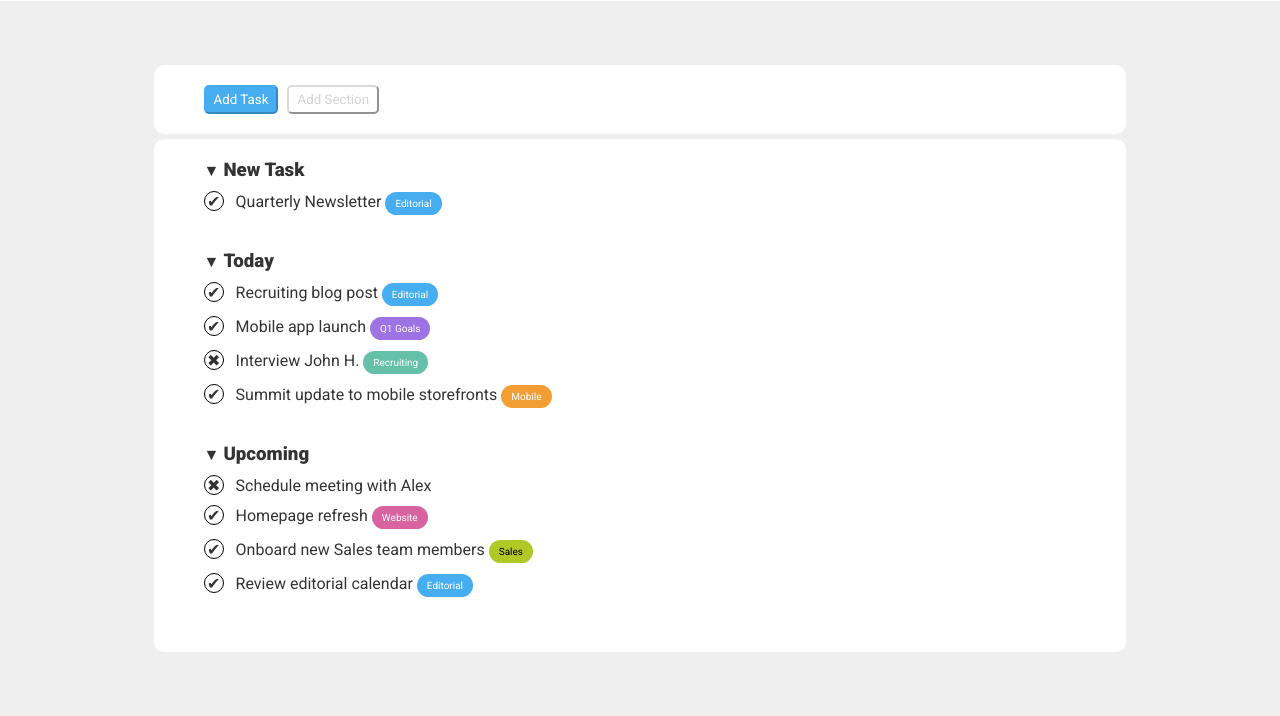
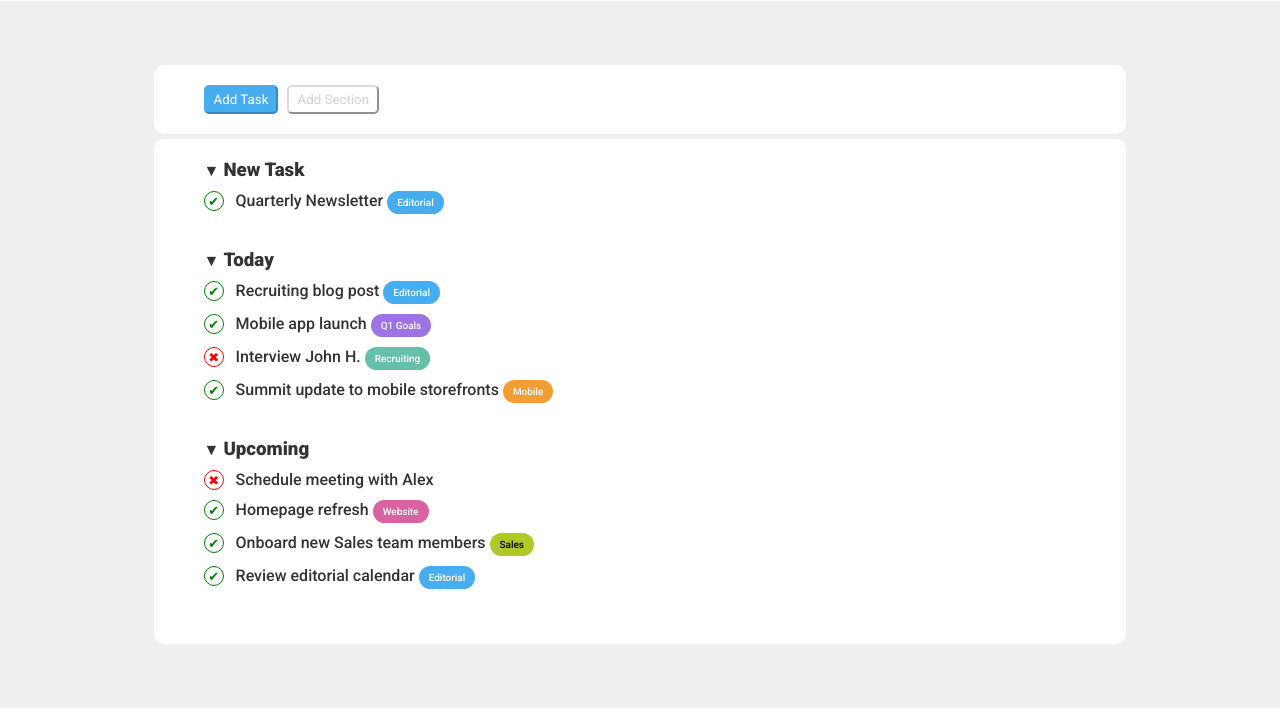
Before and after one commit to Neeiser/html-css-toboolist, a plain HTML site: page index.html in a window 1280 px wide. Shown: the part 96-812 px from the top of the page. Drawn offline with Linux system fonts and the light colour scheme.

Commit message:
Inserito le X - Sistemate le dimensioni dei font - Aggiunti commenti Finali

```diff
--- a/css/style.css
+++ b/css/style.css
@@ -15,7 +15,7 @@ header div *{
     vertical-align: middle;
 }
 
-/*Ingrandisco il titolo e spazio un po' le lettere l'una dall'altra*/
+/*Ingrandisco il titolo e spazio le lettere l'una dall'altra*/
 div h1{
     font-size: 3em;
     letter-spacing: 0.5px;
@@ -71,9 +71,10 @@ div a,h3{
     vertical-align: middle;
 }
 
+/*Tutta sta spatafiata per centrare e regolare i Checks*/
 div span:first-child{
-    border: 1px solid black;
-    padding: 0;
+    font-size: small;
+    border: 1px solid;
     width: 20px;
     height: 20px;
     line-height: 20px;
@@ -82,14 +83,27 @@ div span:first-child{
     margin-right: 8px;
 }
 
+div span:first-child{
+    color: green;
+    border-color: green;
+}
+
+/*Uso !important per sovrastare il first-child sopra*/
+.cross{
+    color: red !important;
+    border-color: red !important;
+}
+
 a{
     text-decoration: none;
     color: rgba(0, 0, 0, 0.8);
 }
 
+/*Trasformo il display degli span per poterli spaziare con il margin*/
 span{
     display: inline-block;
     margin-top: 10px;
+    font-weight: 500;
 }
 
 .category{
--- a/index.html
+++ b/index.html
@@ -58,7 +58,7 @@
                 </div>
 
                 <div>
-                    <span>&#10006;</span>
+                    <span class="cross">&#10006;</span>
                     <span>Interview John H.</span>
                     <span class="category recruiting">Recruiting</span>
                 </div>
@@ -78,7 +78,7 @@
                 </div>
 
                 <div>
-                    <span>&#10006;</span>
+                    <span class="cross">&#10006;</span>
                     <span>Schedule meeting with Alex</span>
                 </div>
 
```
